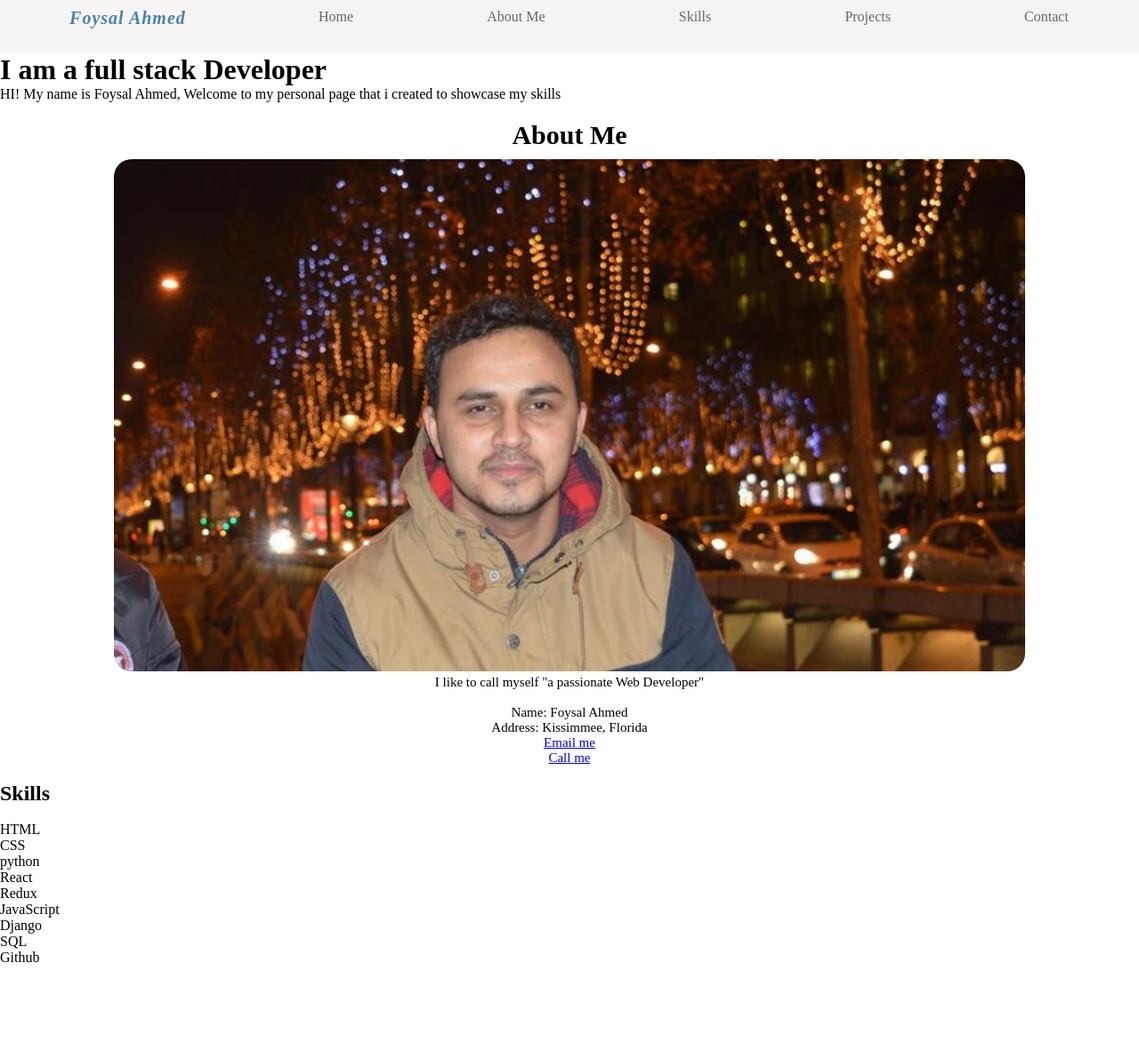
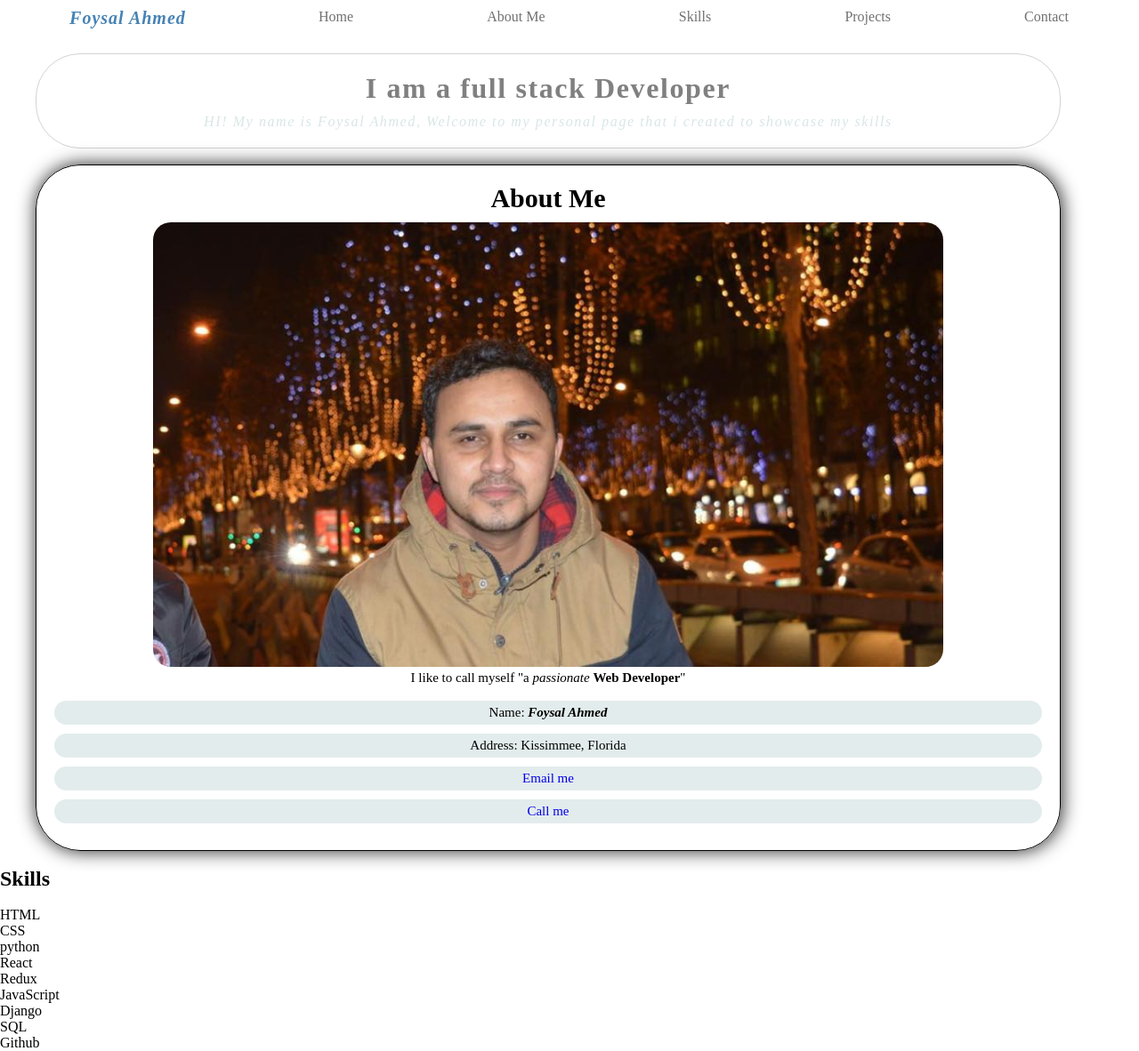
Before and after one commit to foysal90/portfolio, a PHP site: page / in a window 1280 px wide. Shown: the whole page at 89% size. Before the commit the page ends 1086 px from the top, so only its background shows below. Run offline with PHP 8.4, Linux system fonts and the light colour scheme.

Commit message:
designed abou me in css

```diff
--- a/index.html
+++ b/index.html
@@ -8,6 +8,7 @@
   <title>Portfolio</title>
 </head>
 <body>
+  <div class="wrapper">
   <div class="navbar">
     <div class="nav-heading col-6">
       <h1>Foysal Ahmed</h1>
@@ -28,18 +29,20 @@
     </div>
 
   </div>
+  <br>
+
 
   <div class="about-me" id="about-me-id">
     <h1>About Me</h1>
     <img src="image/fas.jpg" alt="img">
 
     <div class="bio">
-      <p>I like to call myself "a passionate Web Developer"</p>
+      <p>I like to call myself "a <em> passionate </em>  <strong> Web Developer</strong>"</p>
       <br>
-      <p>Name: Foysal Ahmed</p>
-      <p>Address: Kissimmee, Florida</p>
-      <p> <a href="mailto:foysal1416@hotmail.com">Email me</a></p>
-      <p><a href="tel:4074178151">Call me</a></p>
+      <p class="name">Name: <strong> <em> Foysal Ahmed </em></strong></p>
+      <p class="address">Address: Kissimmee, Florida</p>
+      <p class="email"> <a href="mailto:foysal1416@hotmail.com">Email me</a></p>
+      <p class="call"><a href="tel:4074178151">Call me</a></p>
 
     </div>
 
@@ -67,7 +70,7 @@
   </div>
 
 
-
+</div>
 
   <script src="https://cdn.jsdelivr.net/npm/bootstrap@5.0.0-beta3/dist/js/bootstrap.bundle.min.js" integrity="sha384-JEW9xMcG8R+pH31jmWH6WWP0WintQrMb4s7ZOdauHnUtxwoG2vI5DkLtS3qm9Ekf" crossorigin="anonymous"></script>
 </body>
--- a/style.css
+++ b/style.css
@@ -4,14 +4,19 @@
     box-sizing: border-box;
 }
 
-body {
+/*.wrapper {
+    position: relative;
+    width: 100%;
+    height: 100%;
+    overflow: hidden;
+    background: linear-gradient(90deg, rgba(2,0,6,1) 0%, rgba(9,9,121,1) 35%, rgba(0,212,255,1) 100% );
 
-}
+} */
 
 .navbar {
     display: flex;
     justify-content: space-around;
-    background-color: rgba(226, 220, 213, 0.29);
+    background-color: rgba(255, 217, 0, 0);
     height: 60px;
     width: 100%;
     padding: 4px;
@@ -22,8 +27,8 @@
 .navbar a {
     text-decoration: none;
     margin: 6px;
-    color: rgba(0, 0, 0, 0.571);
-    background-color:rgba(226, 220, 213, 0.125);
+    color: rgba(3, 1, 1, 0.564);
+    background-color:rgba(226, 220, 213, 0);
     height: 35%;
 
 }
@@ -52,5 +57,119 @@
 .about-me {
     text-align: center;
     font-size: 15px;
-    margin-top: 20px;
+    margin-left: 40px;
+    border: 1px solid;
+    width: 90%;
+    box-shadow: 1px 0px 20px 1px rgb(51, 51, 51);
+    border-radius: 50px;
+    padding: 20px;
 }
+
+.profile-desc {
+    text-align: center;
+    padding: 20px;
+    letter-spacing: 0.1em;
+    border: 1px solid rgb(212, 210, 210);
+    width: 90%;
+    margin-left: 40px;
+    box-shadow: 1px 0px 20px 1px white;
+    border-radius: 50px;
+}
+
+.profile-desc h1 {
+    color: grey;
+    margin-bottom: 10px;
+
+}
+
+.profile-desc p {
+    font-style: italic;
+    color: rgb(217, 230, 230);
+}
+
+.name {
+    background-color: rgba(217, 230, 230, 0.735);
+    width: 100%;
+    height: 100%;
+    border-radius: 50px;
+    margin-bottom: 10px;
+    padding: 5px;
+
+}
+.name:hover {
+    background-color: snow;
+    color: slateblue;
+    transition: 3s;
+    transform: scale(1.5);
+}
+.address {
+    background-color: rgba(217, 230, 230, 0.735);
+    width: 100%;
+    height: 100%;
+    border-radius: 50px;
+    margin-bottom: 10px;
+    padding: 5px;
+}
+
+.address:hover {
+    background-color: teal;
+    transition: 3s;
+    color: white;
+    transform: scale(1.1);
+}
+
+.email  {
+    background-color: rgba(217, 230, 230, 0.735);
+    width: 100%;
+    height: 100%;
+    border-radius: 50px;
+    margin-bottom: 10px;
+    padding: 5px;
+    text-decoration: none;
+
+}
+
+.email a {
+    text-decoration: none;
+}
+.email:hover {
+    background-color: slateblue;
+    transition: 5s;
+    transform: scale(1.2);
+}
+
+.email a:hover {
+    color: white;
+    transition: 2s;
+}
+.call {
+    background-color: rgba(217, 230, 230, 0.735);
+    width: 100%;
+    height: 100%;
+    border-radius: 50px;
+    margin-bottom: 10px;
+    padding: 5px;
+    text-decoration: none;
+
+}
+
+.call:hover {
+    background-color: royalblue;
+    transition: 2s;
+    transform: scale(1.3);
+
+}
+
+.call a {
+    text-decoration: none;
+}
+
+.call a:hover {
+    color: white;
+    transition: 2s linear;
+}
+
+.about-me img:hover {
+    transform: scale(1.4);
+    transition: 8s;
+}
```
